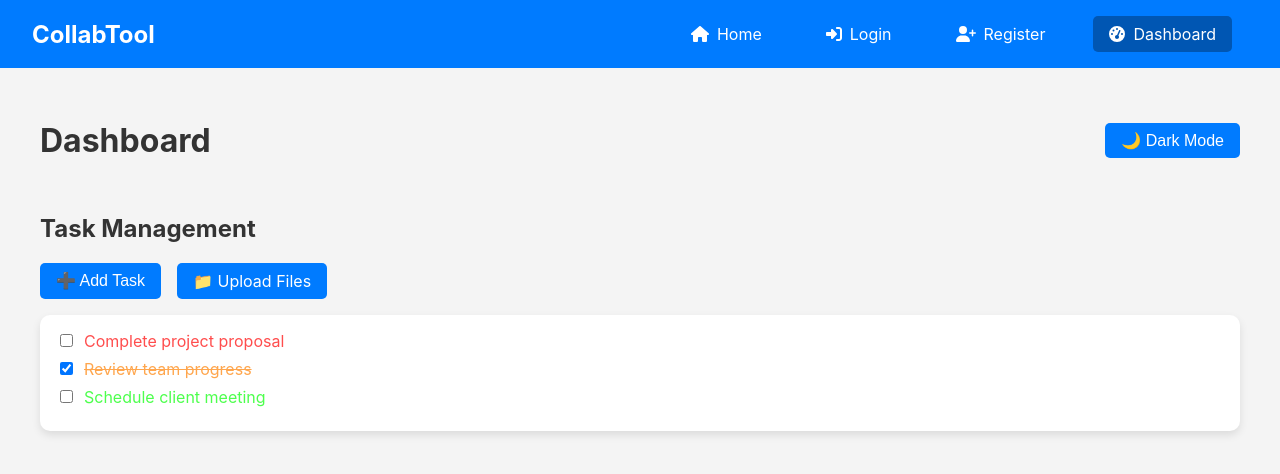
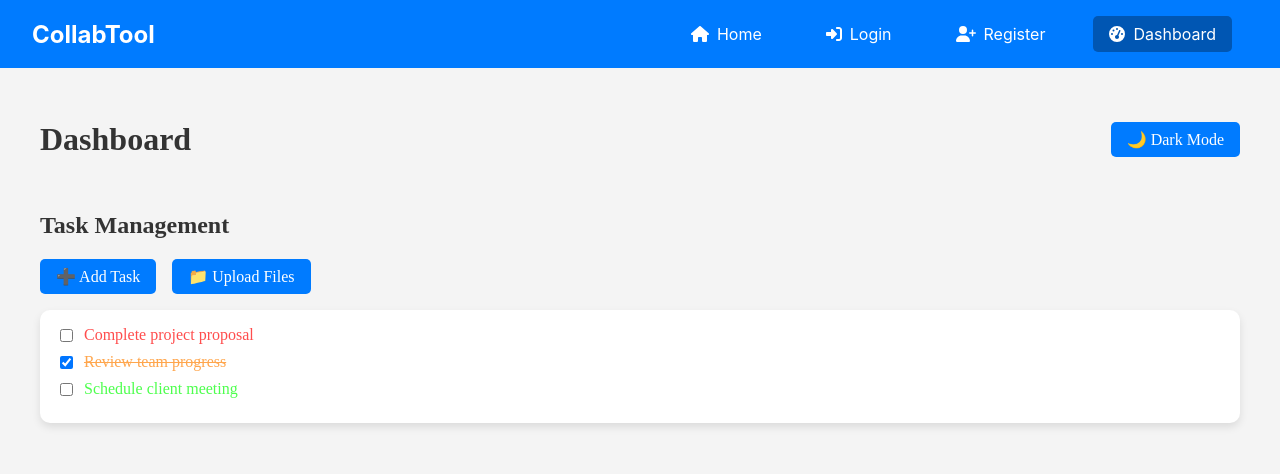
Before and after one commit to shauryacse17/my-app, a React (Create React App) app: page /dashboard in a window 1280 px wide. Shown: the top 474 px of the page. Built offline with nearby package versions, Linux system fonts and the light colour scheme.

Commit message:
Dashboard.js

```diff
--- a/src/components/Dashboard.js
+++ b/src/components/Dashboard.js
@@ -1,4 +1,110 @@
- import React, { useState } from 'react';
+import React, { useState } from 'react';
+
+const baseFont = {
+    fontFamily: "Bookman old style",
+};
+
+const styles = {
+    lightTheme: {
+        ...baseFont,
+        backgroundColor: '#f4f4f4',
+        color: '#333',
+        minHeight: '100vh',
+        padding: '2rem',
+    },
+    darkTheme: {
+        ...baseFont,
+        backgroundColor: '#333',
+        color: '#fff',
+        minHeight: '100vh',
+        padding: '2rem',
+    },
+    dashboard: {
+        ...baseFont,
+        maxWidth: '1200px',
+        margin: '0 auto',
+    },
+    header: {
+        ...baseFont,
+        display: 'flex',
+        justifyContent: 'space-between',
+        alignItems: 'center',
+        marginBottom: '2rem',
+    },
+    themeButton: {
+        ...baseFont,
+        padding: '0.5rem 1rem',
+        fontSize: '1rem',
+        backgroundColor: '#007bff',
+        color: '#fff',
+        border: 'none',
+        borderRadius: '5px',
+        cursor: 'pointer',
+    },
+    taskManagement: {
+        ...baseFont,
+        marginBottom: '2rem',
+    },
+    quickActions: {
+        display: 'flex',
+        gap: '1rem',
+        marginBottom: '1rem',
+    },
+    actionButton: {
+        ...baseFont,
+        padding: '0.5rem 1rem',
+        fontSize: '1rem',
+        backgroundColor: '#007bff',
+        color: '#fff',
+        border: 'none',
+        borderRadius: '5px',
+        cursor: 'pointer',
+    },
+    addTaskContainer: {
+        display: 'flex',
+        gap: '1rem',
+        marginBottom: '1rem',
+    },
+    taskInput: {
+        ...baseFont,
+        flex: 1,
+        padding: '0.5rem',
+        fontSize: '1rem',
+        border: '1px solid #ddd',
+        borderRadius: '5px',
+    },
+    addTaskButton: {
+        ...baseFont,
+        padding: '0.5rem 1rem',
+        fontSize: '1rem',
+        backgroundColor: '#28a745',
+        color: '#fff',
+        border: 'none',
+        borderRadius: '5px',
+        cursor: 'pointer',
+    },
+    taskList: {
+        backgroundColor: '#fff',
+        padding: '1rem',
+        borderRadius: '10px',
+        boxShadow: '0 4px 8px rgba(0, 0, 0, 0.1)',
+    },
+    taskItem: {
+        display: 'flex',
+        alignItems: 'center',
+        marginBottom: '0.5rem',
+    },
+    taskTitle: {
+        marginLeft: '0.5rem',
+    },
+    uploadedFiles: {
+        marginTop: '1rem',
+        backgroundColor: '#fff',
+        padding: '1rem',
+        borderRadius: '10px',
+        boxShadow: '0 4px 8px rgba(0, 0, 0, 0.1)',
+    },
+};
 
 const Dashboard = () => {
     const [theme, setTheme] = useState('light');
@@ -42,7 +148,6 @@ const Dashboard = () => {
     return (
         <div style={theme === 'light' ? styles.lightTheme : styles.darkTheme}>
             <div style={styles.dashboard}>
-
                 <div style={styles.header}>
                     <h1>Dashboard</h1>
                     <button onClick={toggleTheme} style={styles.themeButton}>
@@ -50,14 +155,10 @@ const Dashboard = () => {
                     </button>
                 </div>
 
-
                 <div style={styles.taskManagement}>
                     <h2>Task Management</h2>
                     <div style={styles.quickActions}>
-                        <button
-                            onClick={() => setShowAddTask(!showAddTask)}
-                            style={styles.actionButton}
-                        >
+                        <button onClick={() => setShowAddTask(!showAddTask)} style={styles.actionButton}>
                             ➕ Add Task
                         </button>
                         <label htmlFor="file-upload" style={styles.actionButton}>
@@ -70,9 +171,7 @@ const Dashboard = () => {
                                 onChange={handleFileUpload}
                             />
                         </label>
-
                     </div>
-
 
                     {showAddTask && (
                         <div style={styles.addTaskContainer}>
@@ -88,7 +187,6 @@ const Dashboard = () => {
                             </button>
                         </div>
                     )}
-
 
                     <div style={styles.taskList}>
                         {tasks.map(task => (
@@ -109,7 +207,6 @@ const Dashboard = () => {
                         ))}
                     </div>
 
-
                     {files.length > 0 && (
                         <div style={styles.uploadedFiles}>
                             <h3>Uploaded Files:</h3>
@@ -126,127 +223,4 @@ const Dashboard = () => {
     );
 };
 
-const styles = {
-    lightTheme: {
-        backgroundColor: '#f4f4f4',
-        color: '#333',
-        minHeight: '100vh',
-        padding: '2rem',
-    },
-    darkTheme: {
-        backgroundColor: '#333',
-        color: '#fff',
-        minHeight: '100vh',
-        padding: '2rem',
-    },
-    dashboard: {
-        maxWidth: '1200px',
-        margin: '0 auto',
-    },
-    header: {
-        display: 'flex',
-        justifyContent: 'space-between',
-        alignItems: 'center',
-        marginBottom: '2rem',
-    },
-    themeButton: {
-        padding: '0.5rem 1rem',
-        fontSize: '1rem',
-        backgroundColor: '#007bff',
-        color: '#fff',
-        border: 'none',
-        borderRadius: '5px',
-        cursor: 'pointer',
-    },
-    overviewPanel: {
-        marginBottom: '2rem',
-    },
-    overviewCards: {
-        display: 'flex',
-        gap: '1rem',
-    },
-    card: {
-        backgroundColor: '#fff',
-        padding: '1rem',
-        borderRadius: '10px',
-        boxShadow: '0 4px 8px rgba(0, 0, 0, 0.1)',
-        flex: 1,
-    },
-    progressBar: {
-        width: '100%',
-        height: '10px',
-        backgroundColor: '#e0e0e0',
-        borderRadius: '5px',
-        margin: '0.5rem 0',
-    },
-    progressFill: {
-        height: '100%',
-        backgroundColor: '#007bff',
-        borderRadius: '5px',
-    },
-    teamAvatars: {
-        display: 'flex',
-        gap: '0.5rem',
-    },
-    taskManagement: {
-        marginBottom: '2rem',
-    },
-    quickActions: {
-        display: 'flex',
-        gap: '1rem',
-        marginBottom: '1rem',
-    },
-    actionButton: {
-        padding: '0.5rem 1rem',
-        fontSize: '1rem',
-        backgroundColor: '#007bff',
-        color: '#fff',
-        border: 'none',
-        borderRadius: '5px',
-        cursor: 'pointer',
-    },
-    addTaskContainer: {
-        display: 'flex',
-        gap: '1rem',
-        marginBottom: '1rem',
-    },
-    taskInput: {
-        flex: 1,
-        padding: '0.5rem',
-        fontSize: '1rem',
-        border: '1px solid #ddd',
-        borderRadius: '5px',
-    },
-    addTaskButton: {
-        padding: '0.5rem 1rem',
-        fontSize: '1rem',
-        backgroundColor: '#28a745',
-        color: '#fff',
-        border: 'none',
-        borderRadius: '5px',
-        cursor: 'pointer',
-    },
-    taskList: {
-        backgroundColor: '#fff',
-        padding: '1rem',
-        borderRadius: '10px',
-        boxShadow: '0 4px 8px rgba(0, 0, 0, 0.1)',
-    },
-    taskItem: {
-        display: 'flex',
-        alignItems: 'center',
-        marginBottom: '0.5rem',
-    },
-    taskTitle: {
-        marginLeft: '0.5rem',
-    },
-    uploadedFiles: {
-        marginTop: '1rem',
-        backgroundColor: '#fff',
-        padding: '1rem',
-        borderRadius: '10px',
-        boxShadow: '0 4px 8px rgba(0, 0, 0, 0.1)',
-    },
-};
-
 export default Dashboard;
```
